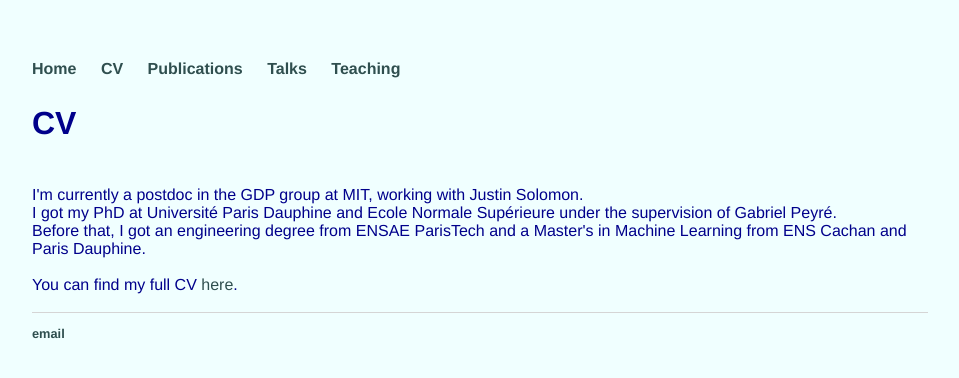
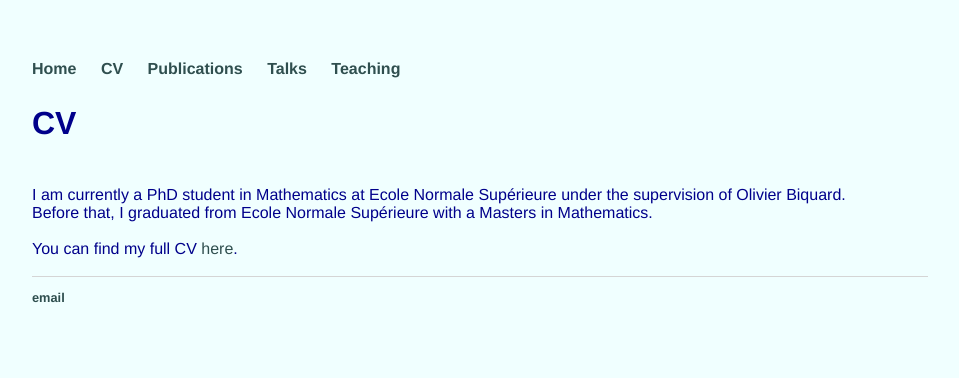
Before and after one commit to tristanozuch/tristanozuch.github.io, a Jekyll site: the page built from cv/index.html, in a window 1280 px wide. Shown: the top 378 px of the page, without its empty margins (160-1119 px from the left). Built offline with Jekyll 4.4.1, drawn with Linux system fonts in a browser that asks for light colours.

Commit message:
Update index.html

```diff
--- a/cv/index.html
+++ b/cv/index.html
@@ -4,9 +4,8 @@ title: CV
 ---
 <h2> CV </h2>
 <br/>
-I'm currently a postdoc in the GDP group at MIT, working with Justin Solomon.<br/>
-I got my PhD at Université Paris Dauphine and Ecole Normale Supérieure under the supervision of Gabriel Peyré. <br/>
-Before that, I got an engineering degree from ENSAE ParisTech and a Master's in Machine Learning from ENS Cachan and Paris Dauphine.
+I am currently a PhD student in Mathematics at Ecole Normale Supérieure under the supervision of Olivier Biquard. <br/>
+Before that, I graduated from Ecole Normale Supérieure with a Masters in Mathematics.
 <br/>  <br/>
 You can find my full CV <a href="CV-english.pdf">here</a>.
 <br/>
```
